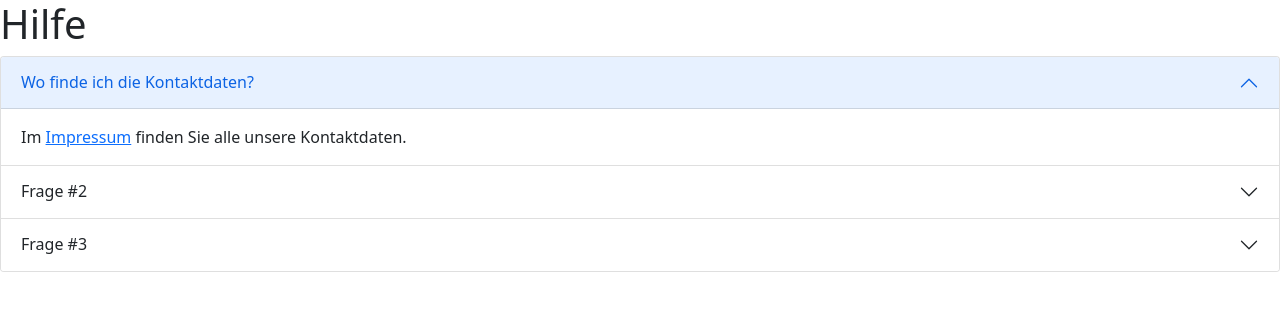
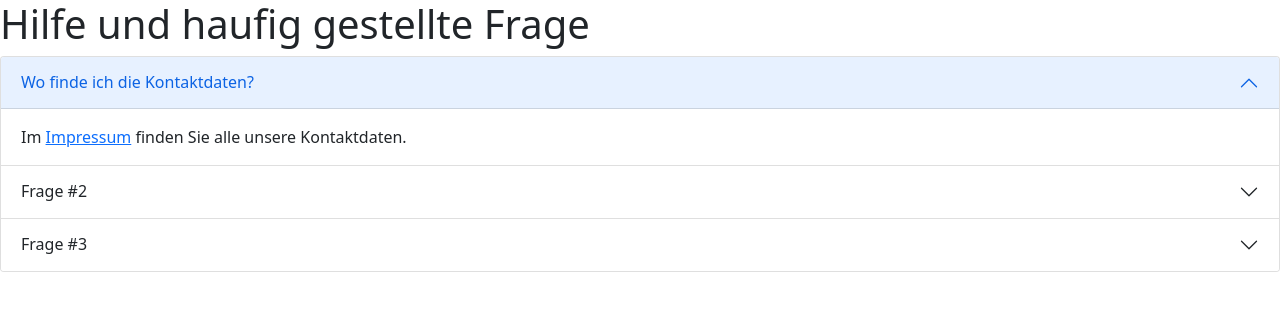
Before and after one commit to alfarasamer/semesterprojekt-frontend, a plain HTML site: page hilfe.html in a window 1280 px wide. Drawn offline with nearby package versions, Linux system fonts and the light colour scheme.

Commit message:
Second Commit

```diff
--- a/hilfe.html
+++ b/hilfe.html
@@ -6,7 +6,7 @@
     <link href="https://cdn.jsdelivr.net/npm/bootstrap@5.0.1/dist/css/bootstrap.min.css" rel="stylesheet" integrity="sha384-+0n0xVW2eSR5OomGNYDnhzAbDsOXxcvSN1TPprVMTNDbiYZCxYbOOl7+AMvyTG2x" crossorigin="anonymous">
 </head>
 <body>
-<h1>Hilfe</h1>
+<h1>Hilfe und haufig gestellte Frage</h1>
 
 <div class="accordion" id="accordionExample">
     <div class="accordion-item">
```
